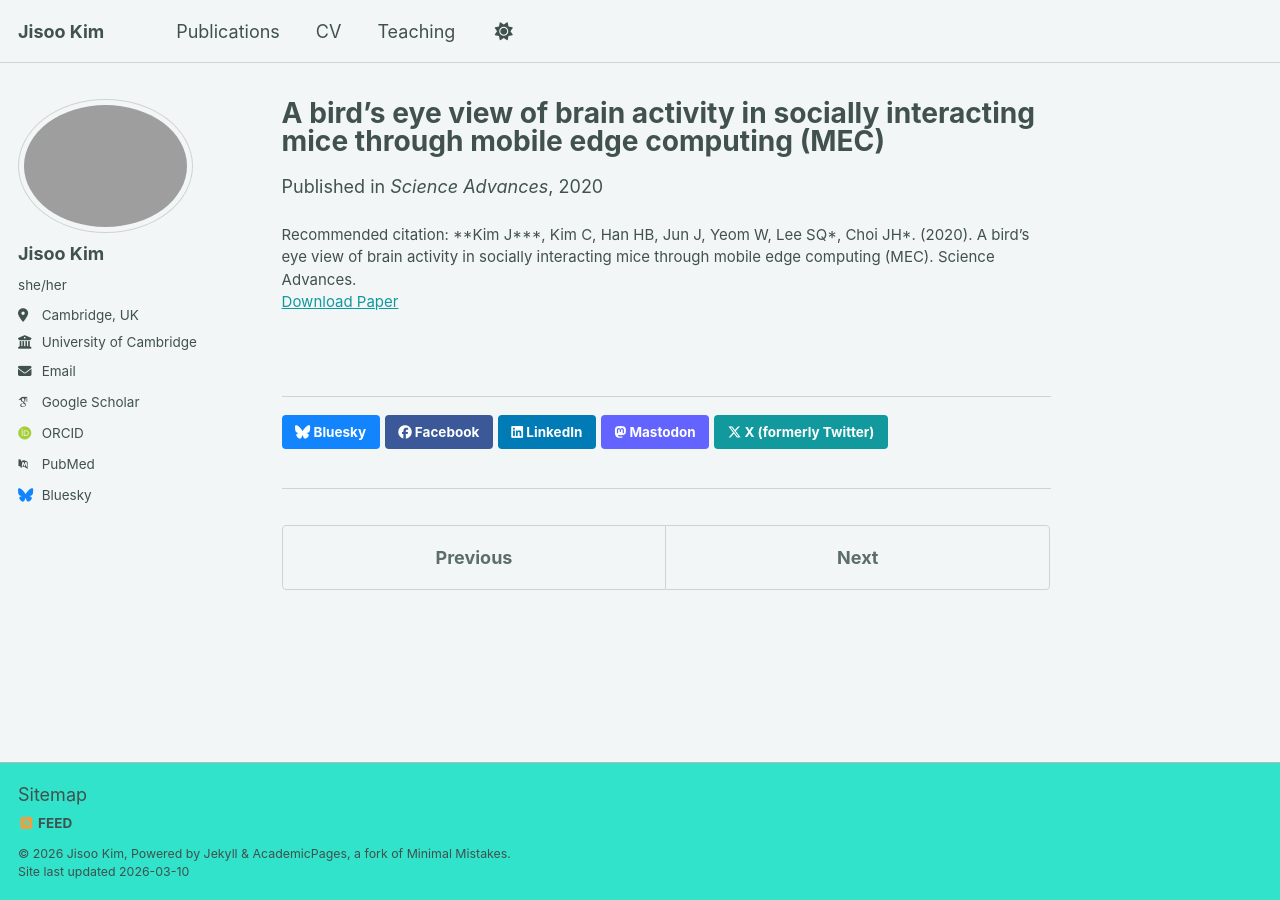
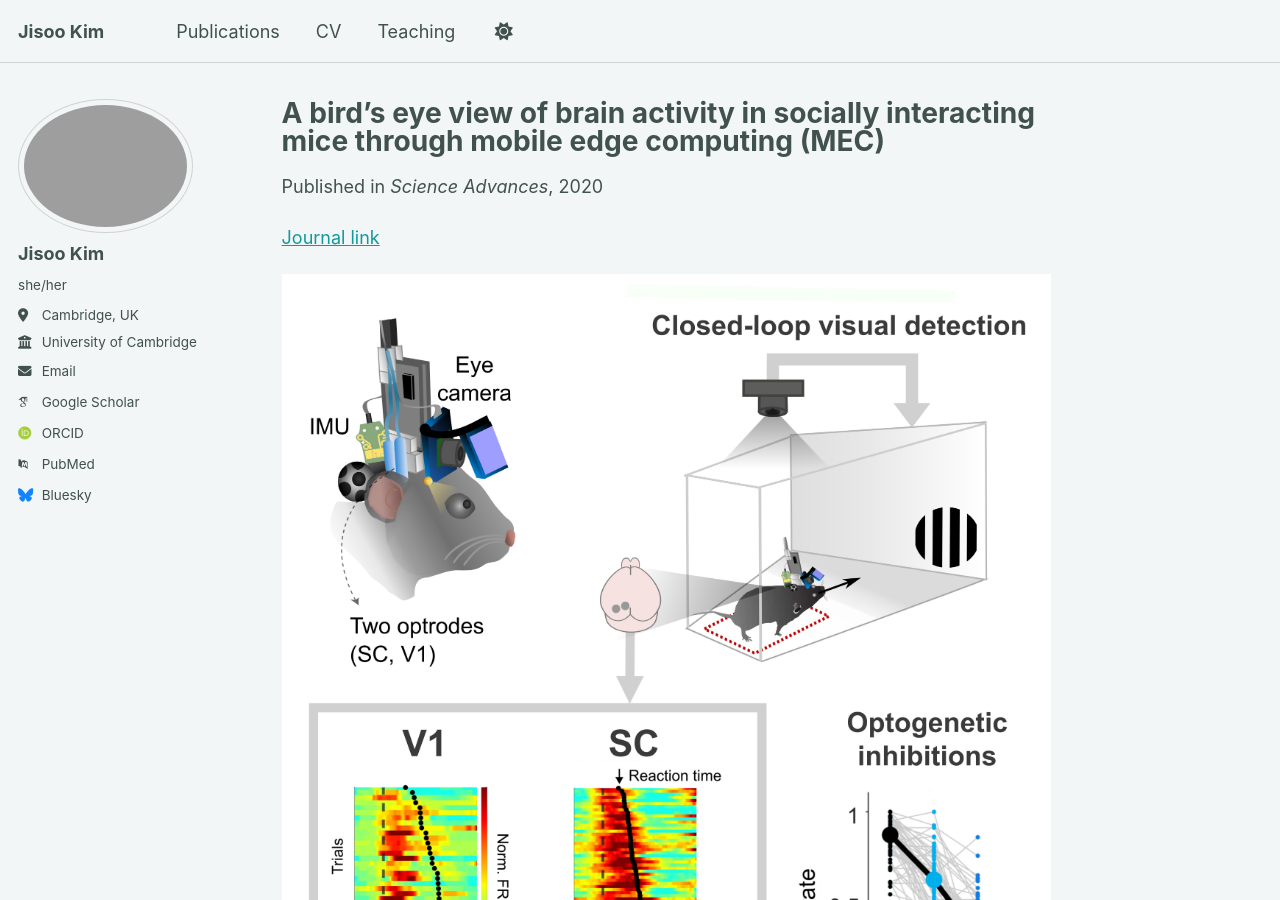
Before and after one commit to jisooneuro/jisooneuro.github.io, a Jekyll site: the page built from _publications/2020-mec-brain-activity.md, in a window 1280 px wide and 900 px high. Built offline with Jekyll 4.4.1, drawn with Linux system fonts in a browser that asks for light colours; some web fonts are replaced; a script bundle is joined from its source files by our own code; library files that are not in the unit come from our copies.

Commit message:
Enhance publication entry with additional resources
Added journal link and graphical summary to the publication.

```diff
--- a/_publications/2020-mec-brain-activity.md
+++ b/_publications/2020-mec-brain-activity.md
@@ -8,3 +8,7 @@
 paperurl: "https://doi.org/10.1126/sciadv.abb9841"
 citation: "**Kim J***, Kim C, Han HB, Jun J, Yeom W, Lee SQ*, Choi JH*. (2020). A bird’s eye view of brain activity in socially interacting mice through mobile edge computing (MEC). Science Advances."
 ---
+
+[Journal link](https://doi.org/10.1126/sciadv.abb9841)
+
+![Graphical summary](/images/sc_v1_detection.jpg)
```
